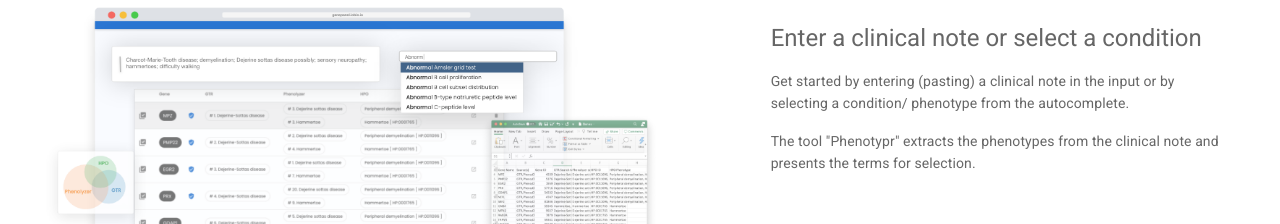
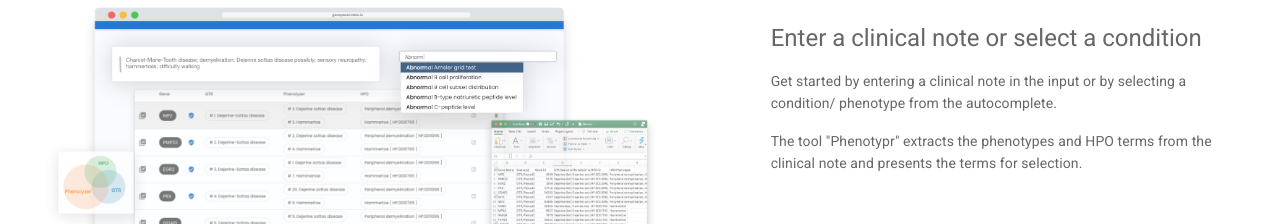
Before and after one commit to iobio/genepanel-2, a Vue app: page / in a window 1280 px wide. Shown: the part 684-908 px from the top of the page. Built offline with nearby package versions, Linux system fonts and the light colour scheme; what v-clipboard would draw is missing.

Commit message:
update text on slider

```diff
--- a/src/partials/TabSlider.vue
+++ b/src/partials/TabSlider.vue
@@ -16,7 +16,7 @@
         <v-card flat>
           <v-card-text>
             <div class=" ">
-              <div class="row">
+              <div class="row" style="min-height: 400px">
                 <div class="col-md-7">
                   <img width="90%" src="./genepanel_artboard_1.png" alt="" />
                 </div>
@@ -26,13 +26,13 @@
                   </v-card-title>
                   <v-card-text>
                     <p>
-                      Get started by entering (pasting) a clinical note in the
-                      input or by selecting a condition/ phenotype from the
-                      autocomplete.
+                      Get started by entering a clinical note in the input or by
+                      selecting a condition/ phenotype from the autocomplete.
                     </p>
                     <p class="mb-0">
-                      The tool "Phenotypr" extracts the phenotypes from the
-                      clinical note and presents the terms for selection.
+                      The tool "Phenotypr" extracts the phenotypes and HPO terms
+                      from the clinical note and presents the terms for
+                      selection.
                     </p>
                   </v-card-text>
                 </div>
@@ -45,7 +45,7 @@
         <v-card flat>
           <v-card-text>
             <div class=" ">
-              <div class="row">
+              <div class="row" style="min-height: 400px">
                 <div class="col-md-7">
                   <img width="100%" src="./genepanel_artboard_2.png" alt="" />
                 </div>
@@ -55,9 +55,9 @@
                   </v-card-title>
                   <v-card-text>
                     <p>
-                      Genepanel.iobio utilizes resources such as (Genetic
-                      testing registry) GTR, Phenolyzer, and HPO for gene list
-                      curation.
+                      Genepanel.iobio utilizes resources such as Genetic testing
+                      registry (GTR), Phenolyzer, ClinPhen, and The Human
+                      Phenotype Ontology for gene list curation.
                     </p>
                     <p class="mb-0">
                       Select and review the phenotypes to be searched in a
@@ -74,7 +74,7 @@
         <v-card flat>
           <v-card-text>
             <div class=" ">
-              <div class="row">
+              <div class="row" style="min-height: 400px">
                 <div class="col-md-7">
                   <img width="90%" src="./genepanel_artboard_3.png" alt="" />
                 </div>
@@ -90,8 +90,8 @@
                     </p>
                     <p class="mb-0">
                       You can also add your own genes to the compiled list.
-                      Genes found in multiple resources will be promoted to the
-                      top of the list.
+                      Genes found in multiple resources are promoted to the top
+                      of the list.
                     </p>
                   </v-card-text>
                 </div>
@@ -104,7 +104,7 @@
         <v-card flat>
           <v-card-text>
             <div class=" ">
-              <div class="row">
+              <div class="row" style="min-height: 400px">
                 <div class="col-md-7">
                   <img width="90%" src="./genepanel_artboard_4.png" alt="" />
                 </div>
@@ -114,14 +114,14 @@
                   </v-card-title>
                   <v-card-text>
                     <p>
-                      Top 20 genes are selected by default or you can make
+                      Top 20 genes are selected by default but you can also make
                       custom selection. You can then export these genes to a CSV
                       file with a detailed report or simply copy them to
                       clipboard
                     </p>
                     <p class="mb-0">
                       You can also click on a gene to view its summary,
-                      position, and location.
+                      position, location, and other details.
                     </p>
                   </v-card-text>
                 </div>
```
